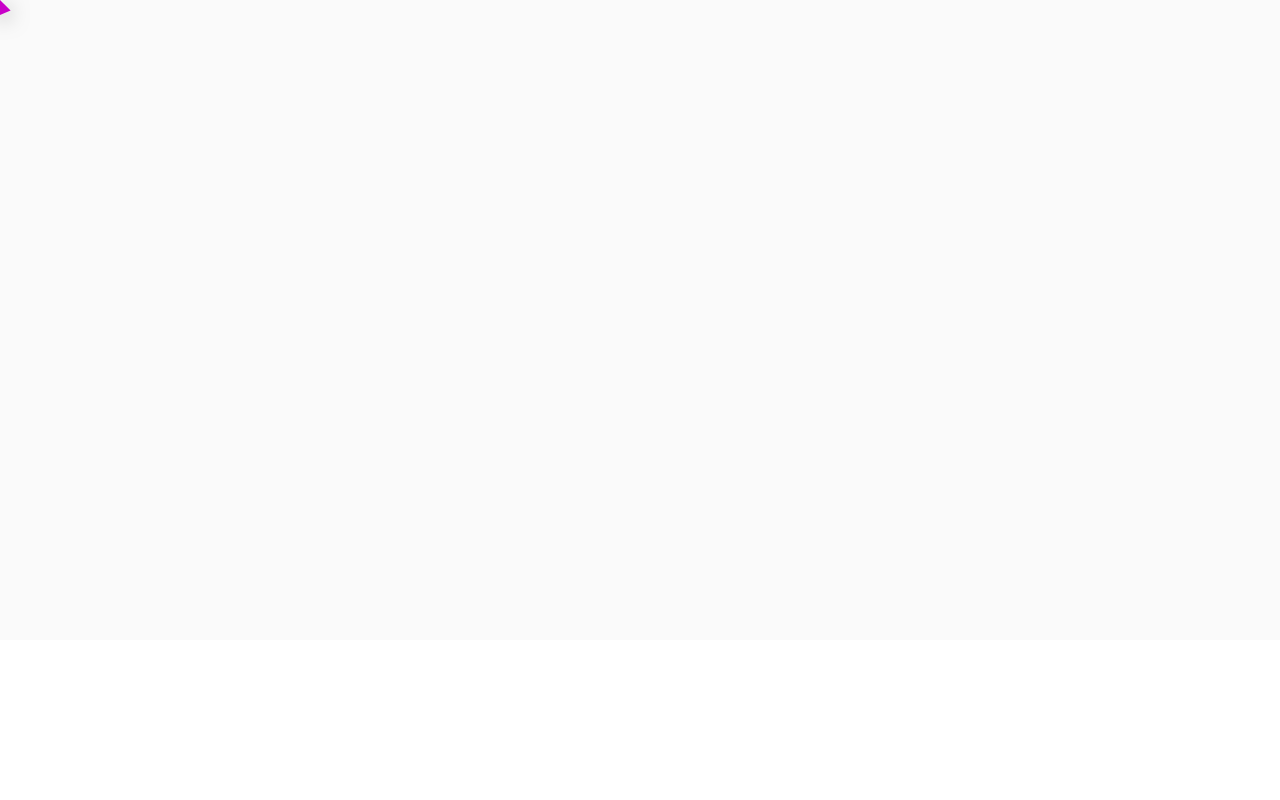
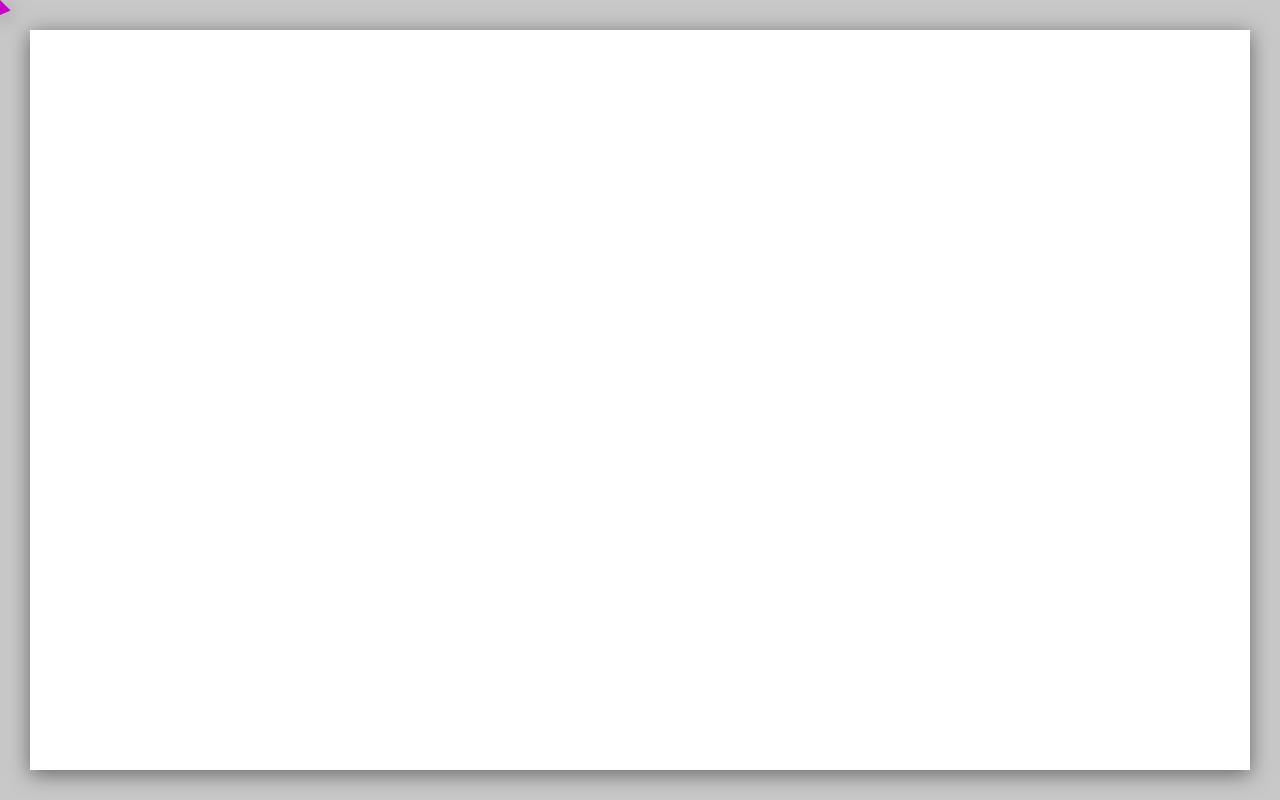
Before and after one commit to crubier/iii-canvas, a plain HTML site: page index.html in a window 1280 px wide. Drawn offline with Linux system fonts and the light colour scheme.

Commit message:
Working and displaying a window

```diff
--- a/css/main.css
+++ b/css/main.css
@@ -61,8 +61,10 @@ textarea {
 #canvas {
   width:100%;
   height:100%;
-  background-color: rgb(250, 250, 250);
-  cursor:crosshair;
+  position:absolute;
+
+  background-color: rgb(200, 200, 200);
+  cursor:none;
 }
 
 
--- a/js/main.js
+++ b/js/main.js
@@ -24,7 +24,7 @@ function mouse(e) {
         wheel: {
             x: (e.deltaX !== undefined && e.deltaX !== null) ? e.deltaX : 0,
             y: (e.deltaY !== undefined && e.deltaY !== null) ? e.deltaY : 0,
-            z: (e.deltaZ !== undefined && e.deltaZ !== null )? e.deltaZ : 0
+            z: (e.deltaZ !== undefined && e.deltaZ !== null) ? e.deltaZ : 0
         }
     };
     mainInterface.time = e.timeStamp;
@@ -78,19 +78,18 @@ function devicemotion(e) {
     // accelerationIncludingGravity	DeviceAcceleration Read only	The acceleration of the device. This value includes the effect of gravity, and may be the only value available on devices that don't have a gyroscope to allow them to properly remove gravity from the data.
     // interval Read only	double	The interval, in milliseconds, at which the DeviceMotionEvent is fired. The next event will be fired in approximately this amount of time.
     // rotationRate Read only	DeviceRotationRate
-
+    //TODO
 }
 
 function deviceorientation(e) {
-  console.log("orientation");
     //   alpha Read only	double (float)	The current orientation of the device around the Z axis; that is, how far the device is rotated around a line perpendicular to the device.
     // beta Read only	double (float)	The current orientation of the device around the X axis; that is, how far the device is tipped forward or backward.
     // gamma Read only	double (float)	The current orientation of the device around the Y axis; that is, how far the device is turned left or right.
     // absolute Read only	boolean	This value is true if the orientation is provided as a difference between the device coordinate frame and the Earth coordinate frame; if the device can't detect the Earth coordinate frame, this value is false.
     mainInterface.device.orientation = {
-        alpha: (e.alpha!==undefined && e.alpha!==null )?e.alpha:0,
-        beta: (e.beta!==undefined && e.beta!==null)?e.beta:0,
-        gamma: (e.gamma!==undefined && e.gamma!==null)?e.gamma:0
+        alpha: (e.alpha !== undefined && e.alpha !== null) ? e.alpha : 0,
+        beta: (e.beta !== undefined && e.beta !== null) ? e.beta : 0,
+        gamma: (e.gamma !== undefined && e.gamma !== null) ? e.gamma : 0
     };
     mainInterface.time = e.timeStamp;
     timeStep();
@@ -146,15 +145,18 @@ function touch(e) {
 function timeStep() {
     canvas.setAttribute('width', mainInterface.size.width);
     canvas.setAttribute('height', mainInterface.size.height);
-    drawCursor(mainInterface.mouse.position.x, mainInterface.mouse.position.y);
-    console.log(JSON.stringify(mainInterface));
+    computeMainInterface();
+    var ctx = canvas.getContext("2d");
+    ctx.clearRect(0, 0, mainInterface.size.width, mainInterface.size.height);
+    draw(ctx, mainInterface.graphics);
+    // console.log(JSON.stringify(mainInterface));
 }
 
 
 var mainInterface;
 
 setTimeout(function() {
-    console.log("Initialized");
+    console.log("iii System Initialized");
     mainInterface = {
         mouse: {
             buttons: 0,
@@ -255,7 +257,8 @@ setTimeout(function() {
             "F10": false,
             "F11": false,
             "F12": false
-        }
+        },
+        graphics: {}
     };
     // Mouse events
     canvas.addEventListener("mousemove", mouse, false);
@@ -285,21 +288,88 @@ setTimeout(function() {
     window.addEventListener("devicelight", devicelight, false);
     window.addEventListener("deviceproximity", deviceproximity, false);
 
-
     timeStep();
 }, 100);
 
 
+function computeMainInterface() {
 
+    var cursor = {
+        type: "shadow",
+        blur: 20,
+        offset: {
+            x: 0,
+            y: 4
+        },
+        color: "rgba(0, 0, 0, 0.5)",
+        content: {
+            type: "translate",
+            x: mainInterface.mouse.position.x,
+            y: mainInterface.mouse.position.y,
+            content: {
+                type: "fill",
+                style: "rgba(200, 0, 200, 1)",
+                content: {
+                    type: "path",
+                    content: [{
+                        type: "begin"
+                    }, {
+                        type: "move",
+                        x: 0,
+                        y: 0
+                    }, {
+                        type: "line",
+                        x: 0,
+                        y: 15
+                    }, {
+                        type: "line",
+                        x: 10.6,
+                        y: 10.6
+                    }, {
+                        type: "close"
+                    }]
+                }
+            }
+        }
+    };
+
+    var theWindow = {
+        type: "shadow",
+        blur: 20,
+        offset: {
+            x: 0,
+            y: 4
+        },
+        color: "rgba(0, 0, 0, 0.5)",
+        content: {
+            type: "fill",
+            style: "rgba(255, 255, 255, 1)",
+            content: {
+                type: "rect",
+                x:30,
+                y:30,
+                width:mainInterface.size.width-60,
+                height:mainInterface.size.height-60
+            }
+        }
+    };
+
+    mainInterface.graphics = {
+        type: "group",
+        content: [
+            theWindow,
+            cursor
+        ]
+    };
+
+}
 
 
 // Rendering stuff
 
 
 
-
-
-function drawCursor(x, y) {
+function drawCursor() {
     var ctx = canvas.getContext("2d");
     ctx.clearRect(0, 0, 800, 600);
     var cursor = {
@@ -312,8 +382,8 @@ function drawCursor(x, y) {
         color: "rgba(0, 0, 0, 0.5)",
         content: {
             type: "translate",
-            x: x,
-            y: y,
+            x: mainInterface.mouse.position.x,
+            y: mainInterface.mouse.position.y,
             content: {
                 type: "fill",
                 style: "rgba(200, 0, 200, 1)",
@@ -342,6 +412,7 @@ function drawCursor(x, y) {
     };
     draw(ctx, cursor);
 }
+
 
 // Generic retained mode rendering
 
@@ -375,7 +446,7 @@ function draw(ctx, object) {
             }
             break;
         case "rect":
-            ctx.rect(object.x1, object.y1, object.x2, object.x2);
+            ctx.rect(object.x, object.y, object.width, object.height);
             break;
         case "shadow":
             ctx.save();
@@ -437,6 +508,6 @@ function draw(ctx, object) {
             }
             break;
         default:
-            throw new Error("unexpected graphic element type" + object.type);
+            throw new Error("unexpected graphic element type \"" + object.type +"\"");
     }
 }
```
Also changed, not shown: 1 other file.
